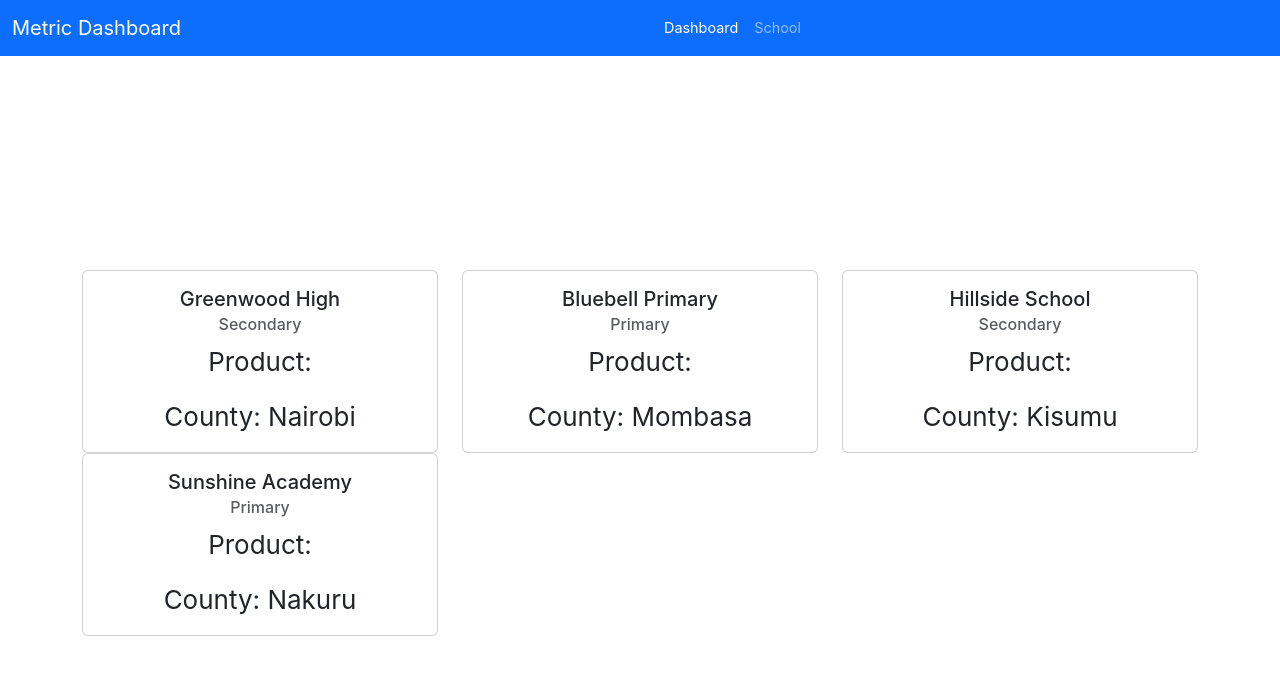
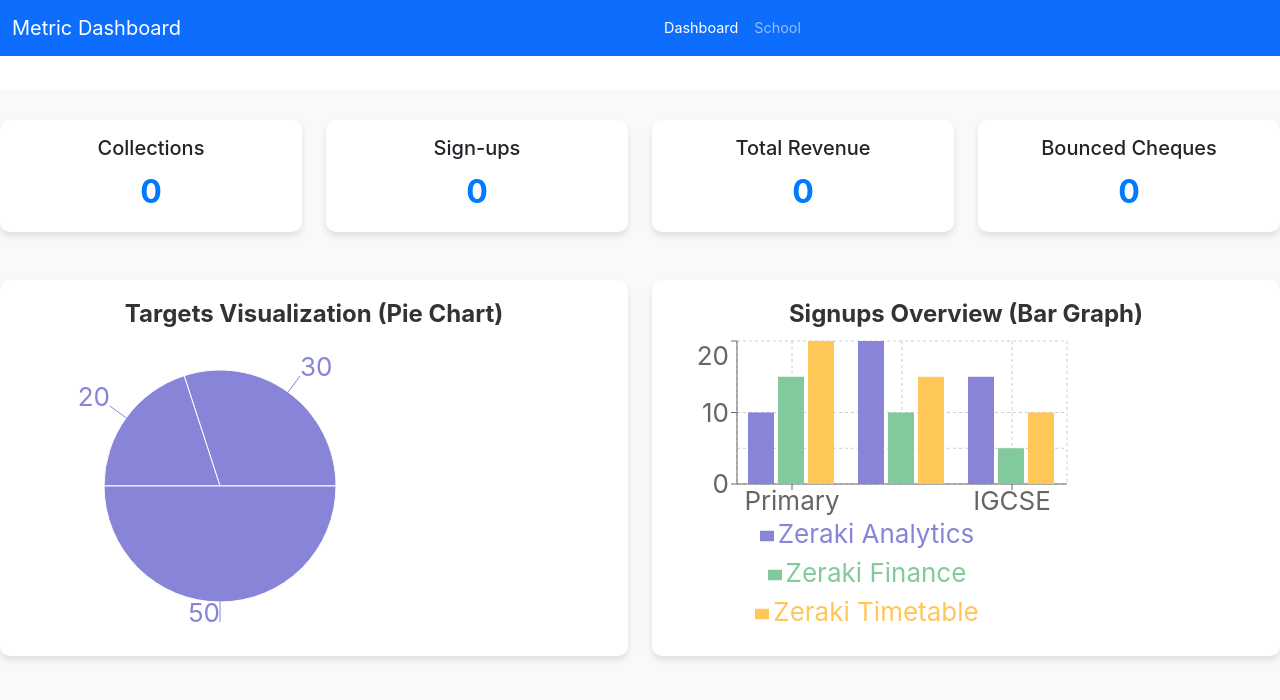
Before and after one commit to LewKM/Metrics-Dashboard, a React (Create React App) app: page /dashboard in a window 1280 px wide. Shown: the top 700 px of the page. Built offline with nearby package versions, Linux system fonts and the light colour scheme; no server answers; data requests are answered from the project's data file.

Commit message:
Adds the new format

```diff
--- a/db.json
+++ b/db.json
@@ -96,7 +96,7 @@
             "id": 1,
             "name": "Greenwood High",
             "type": "Secondary",
-            "products": ["Zeraki Analytics", "Zeraki Timetable"],
+            "product": ["Zeraki Analytics", "Zeraki Timetable"],
             "county": "Nairobi",
             "registrationDate": "2022-09-01",
             "contactInformation": "contact@greenwoodhigh.edu",
@@ -106,7 +106,7 @@
             "id": 2,
             "name": "Bluebell Primary",
             "type": "Primary",
-            "products": ["Zeraki Finance"],
+            "product": ["Zeraki Finance"],
             "county": "Mombasa",
             "registrationDate": "2021-05-12",
             "contactInformation": "contact@bluebellprimary.edu",
@@ -116,7 +116,7 @@
             "id": 3,
             "name": "Hillside School",
             "type": "Secondary",
-            "products": ["Zeraki Timetable"],
+            "product": ["Zeraki Timetable"],
             "county": "Kisumu",
             "registrationDate": "2023-02-15",
             "contactInformation": "contact@hillsideschool.edu",
@@ -126,7 +126,7 @@
             "id": 4,
             "name": "Sunshine Academy",
             "type": "Primary",
-            "products": ["Zeraki Analytics"],
+            "product": ["Zeraki Analytics"],
             "county": "Nakuru",
             "registrationDate": "2022-11-10",
             "contactInformation": "contact@sunshineacademy.edu",
--- a/src/components/Dashboard.css
+++ b/src/components/Dashboard.css
@@ -1,29 +1,53 @@
-/* Dashboard.css */
-.card {
+.sales-dashboard {
+    background-color: #f8f9fa;
+    padding: 30px 0;
+}
+
+.top-card-row {
     margin-bottom: 20px;
 }
 
-.card-title {
-    font-size: 1.25rem;
+.top-card {
+    border: none;
+    background-color: #fff;
+    border-radius: 10px;
+    box-shadow: 0 4px 6px rgba(0, 0, 0, 0.1);
 }
 
-.card-text {
+.metric-value {
+    font-size: 2rem;
+    font-weight: bold;
+    color: #007bff;
+}
+
+.graph-card {
+    border: none;
+    background-color: #fff;
+    border-radius: 10px;
+    box-shadow: 0 4px 6px rgba(0, 0, 0, 0.1);
+}
+
+.graph-card .card-title {
     font-size: 1.5rem;
     font-weight: bold;
+    color: #333;
 }
 
-.list-group-item {
-    padding: 15px 20px;
+.graph-card .card-body {
+    padding: 20px;
 }
 
-.d-flex {
-    display: flex;
+@media (max-width: 768px) {
+    .top-card-row {
+        flex-direction: column;
+    }
+
+    .top-card {
+        width: 100%;
+        margin-bottom: 20px;
+    }
+
+    .graph-card {
+        width: 100%;
+    }
 }
-
-.justify-content-between {
-    justify-content: space-between;
-}
-
-.align-items-center {
-    align-items: center;
-}
--- a/src/components/Dashboard.js
+++ b/src/components/Dashboard.js
@@ -1,43 +1,114 @@
 import React, { useState, useEffect } from 'react';
 import axios from 'axios';
 import { Container, Row, Col, Card } from 'react-bootstrap';
+import { PieChart, Pie, BarChart, Bar, XAxis, YAxis, CartesianGrid, Tooltip, Legend } from 'recharts';
+import './Dashboard.css'; // Import custom styles for additional enhancements
 
-const Schools = () => {
-    const [schools, setSchools] = useState([]);
+const Dashboard = () => {
+    const [collections, setCollections] = useState(0);
+    const [signUps, setSignUps] = useState(0);
+    const [totalRevenue, setTotalRevenue] = useState(0);
+    const [bouncedCheques, setBouncedCheques] = useState(0);
+
+    // Sample data for pie chart
+    const pieChartData = [
+        { name: 'Zeraki Analytics', value: 30 },
+        { name: 'Zeraki Finance', value: 20 },
+        { name: 'Zeraki Timetable', value: 50 }
+    ];
+
+    // Sample data for bar graph
+    const barGraphData = [
+        { name: 'Primary', 'Zeraki Analytics': 10, 'Zeraki Finance': 15, 'Zeraki Timetable': 20 },
+        { name: 'Secondary', 'Zeraki Analytics': 20, 'Zeraki Finance': 10, 'Zeraki Timetable': 15 },
+        { name: 'IGCSE', 'Zeraki Analytics': 15, 'Zeraki Finance': 5, 'Zeraki Timetable': 10 }
+    ];
 
     useEffect(() => {
-        const fetchSchools = async () => {
+        const fetchData = async () => {
             try {
-                const response = await axios.get('http://localhost:4000/schools');
-                setSchools(response.data);
+                const response = await axios.get('http://localhost:4000/dashboardData'); // Adjust URL accordingly
+                const { collections, signUps, totalRevenue, bouncedCheques } = response.data;
+                setCollections(collections);
+                setSignUps(signUps);
+                setTotalRevenue(totalRevenue);
+                setBouncedCheques(bouncedCheques);
             } catch (error) {
-                console.error('Error fetching schools:', error);
+                console.error('Error fetching dashboard data:', error);
             }
         };
 
-        fetchSchools();
+        fetchData();
     }, []);
 
     return (
-        <Container style={{ marginTop: '50px' }}> {/* Add top margin to avoid overlap with Navbar */}
-            <h1>Schools</h1>
-            <Row>
-                {schools.map(school => (
-                    <Col key={school.id} md={4}>
-                        <Card>
-                            <Card.Body>
-                                <Card.Title>{school.name}</Card.Title>
-                                <Card.Subtitle className="mb-2 text-muted">{school.type}</Card.Subtitle>
-                                <Card.Text>Product: {school.product}</Card.Text>
-                                <Card.Text>County: {school.county}</Card.Text>
-                                {/* Add more details as needed */}
-                            </Card.Body>
-                        </Card>
-                    </Col>
-                ))}
+        <Container fluid className="sales-dashboard">
+            <Row className="top-card-row mb-4">
+                <Col md={3} className="mb-4">
+                    <Card className="top-card">
+                        <Card.Body>
+                            <Card.Title>Collections</Card.Title>
+                            <Card.Text className="metric-value">{collections}</Card.Text>
+                        </Card.Body>
+                    </Card>
+                </Col>
+                <Col md={3} className="mb-4">
+                    <Card className="top-card">
+                        <Card.Body>
+                            <Card.Title>Sign-ups</Card.Title>
+                            <Card.Text className="metric-value">{signUps}</Card.Text>
+                        </Card.Body>
+                    </Card>
+                </Col>
+                <Col md={3} className="mb-4">
+                    <Card className="top-card">
+                        <Card.Body>
+                            <Card.Title>Total Revenue</Card.Title>
+                            <Card.Text className="metric-value">{totalRevenue}</Card.Text>
+                        </Card.Body>
+                    </Card>
+                </Col>
+                <Col md={3} className="mb-4">
+                    <Card className="top-card">
+                        <Card.Body>
+                            <Card.Title>Bounced Cheques</Card.Title>
+                            <Card.Text className="metric-value">{bouncedCheques}</Card.Text>
+                        </Card.Body>
+                    </Card>
+                </Col>
+            </Row>
+
+            <Row className="mb-4">
+                <Col md={6}>
+                    <Card className="graph-card">
+                        <Card.Body>
+                            <Card.Title>Targets Visualization (Pie Chart)</Card.Title>
+                            <PieChart width={400} height={300}>
+                                <Pie data={pieChartData} dataKey="value" nameKey="name" fill="#8884d8" label />
+                            </PieChart>
+                        </Card.Body>
+                    </Card>
+                </Col>
+                <Col md={6}>
+                    <Card className="graph-card">
+                        <Card.Body>
+                            <Card.Title>Signups Overview (Bar Graph)</Card.Title>
+                            <BarChart width={400} height={300} data={barGraphData}>
+                                <CartesianGrid strokeDasharray="3 3" />
+                                <XAxis dataKey="name" />
+                                <YAxis />
+                                <Tooltip />
+                                <Legend />
+                                <Bar dataKey="Zeraki Analytics" fill="#8884d8" />
+                                <Bar dataKey="Zeraki Finance" fill="#82ca9d" />
+                                <Bar dataKey="Zeraki Timetable" fill="#ffc658" />
+                            </BarChart>
+                        </Card.Body>
+                    </Card>
+                </Col>
             </Row>
         </Container>
     );
 };
 
-export default Schools;
+export default Dashboard;
--- a/src/components/Schools.js
+++ b/src/components/Schools.js
@@ -23,7 +23,7 @@ const Schools = () => {
 
     return (
         <Container style={{ marginTop: '50px' }}> {/* Add top margin to avoid overlap with Navbar */}
-            <h1>Schools</h1>
+            <h1 font-color="dark">Schools</h1>
             <Row>
                 {schools.map(school => (
                     <Col key={school.id} md={3}>
```
